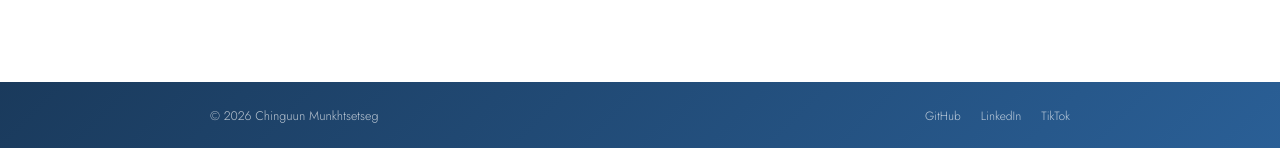
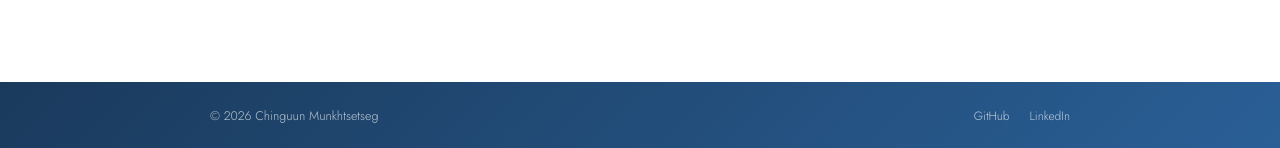
Before and after one commit to chinguunxo/chinguunxo.github.io, a Jekyll site: the page built from index.html, in a window 1280 px wide and 900 px high, scrolled down 795 px. Shown: the part 749-897 px from the top of the window. Built offline with Jekyll 4.4.1, drawn with Linux system fonts in a browser that asks for light colours.

Commit message:
Update default.html

```diff
--- a/_layouts/default.html
+++ b/_layouts/default.html
@@ -70,7 +70,6 @@
       <div class="footer-links">
         {% if site.author.github %}<a href="https://github.com/{{ site.author.github }}" target="_blank" rel="noopener">GitHub</a>{% endif %}
         {% if site.author.linkedin %}<a href="https://linkedin.com/in/{{ site.author.linkedin }}" target="_blank" rel="noopener">LinkedIn</a>{% endif %}
-        {% if site.author.tiktok %}<a href="https://www.tiktok.com/@{{ site.author.tiktok }}" target="_blank" rel="noopener">TikTok</a>{% endif %}
       </div>
     </div>
   </footer>
```
